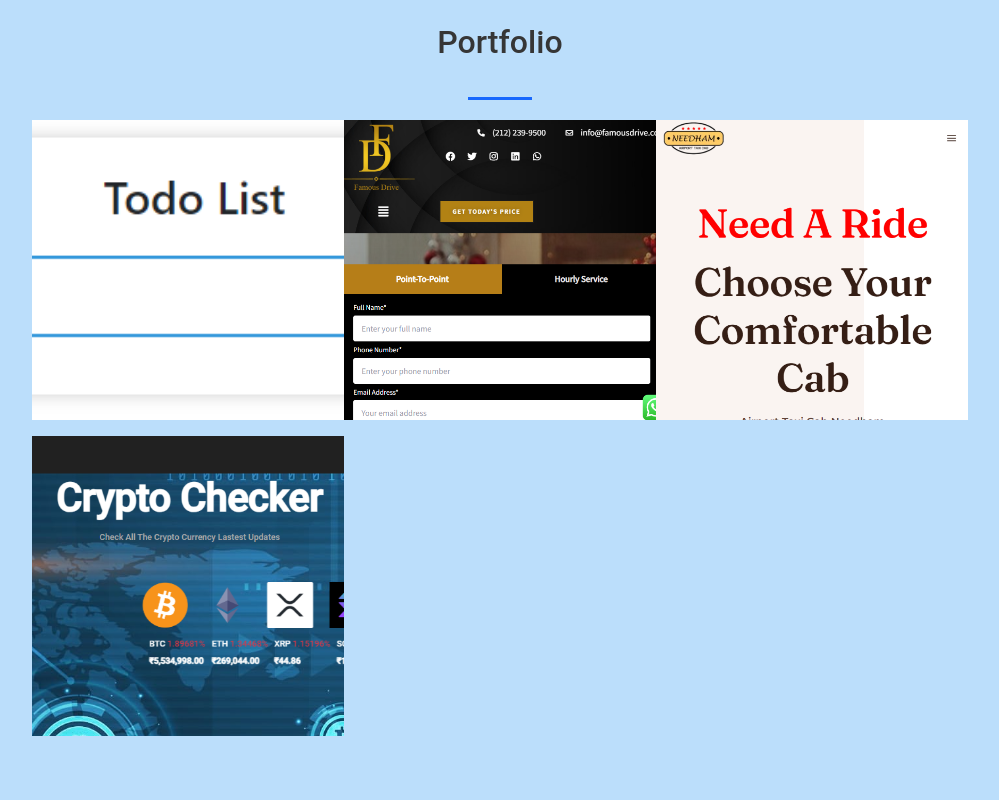
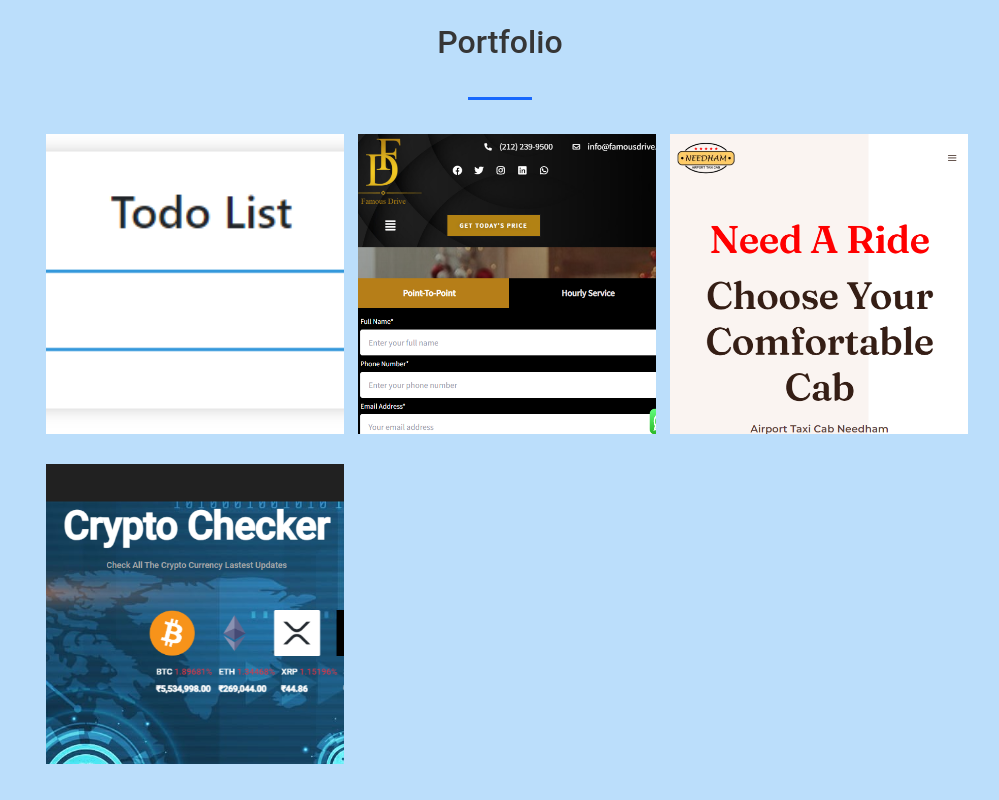
Before and after one commit to somesh0007/portfolio, an Angular app: page / in a window 1280 px wide. Shown: the part 1280-2080 px from the top of the page, without its empty margins (140-1139 px from the left). Built offline with nearby package versions, Linux system fonts and the light colour scheme; a web font is replaced by a local one; what @angular/fire would draw is missing.

Commit message:
changes in card added space between row

```diff
--- a/src/app/portfolio/portfolio.component.scss
+++ b/src/app/portfolio/portfolio.component.scss
@@ -21,6 +21,7 @@
   $this: &;
   position: relative;
   width: 100%;
+  padding: 14px 0px 0px 14px;
 
   &__img {
     width: 100%;
```
